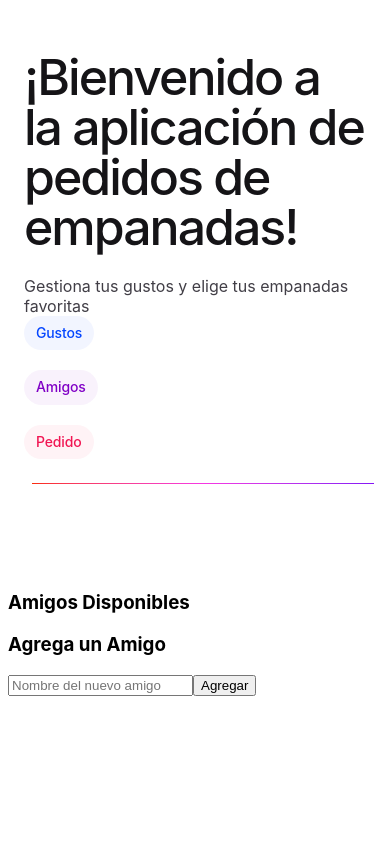
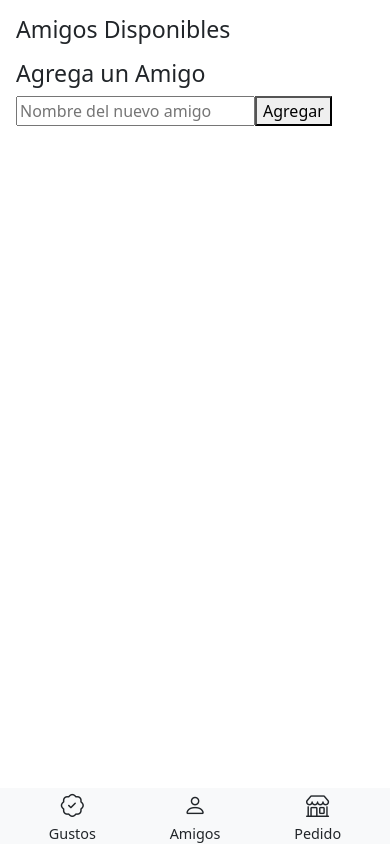
Before and after one commit to matiasmasciotta/empanadas-app, an Angular app: page /agregar-amigos in a window 390 px wide. Built offline with nearby package versions, Linux system fonts and the light colour scheme.

Commit message:
boostrap instalado y formato mobile

```diff
--- a/angular.json
+++ b/angular.json
@@ -27,6 +27,7 @@
               }
             ],
             "styles": [
+              "node_modules/bootstrap/dist/css/bootstrap.min.css",
               "src/styles.css"
             ],
             "scripts": []
--- a/package.json
+++ b/package.json
@@ -18,6 +18,7 @@
     "@angular/platform-browser": "^18.2.0",
     "@angular/platform-browser-dynamic": "^18.2.0",
     "@angular/router": "^18.2.0",
+    "bootstrap": "^5.3.3",
     "rxjs": "~7.8.0",
     "tslib": "^2.3.0",
     "zone.js": "~0.14.10"
--- a/src/app/app.component.html
+++ b/src/app/app.component.html
@@ -1,185 +1,23 @@
-<style>
-  :host {
-    --bright-blue: oklch(51.01% 0.274 263.83);
-    --electric-violet: oklch(53.18% 0.28 296.97);
-    --french-violet: oklch(47.66% 0.246 305.88);
-    --vivid-pink: oklch(69.02% 0.277 332.77);
-    --hot-red: oklch(61.42% 0.238 15.34);
-    --orange-red: oklch(63.32% 0.24 31.68);
-
-    --gray-900: oklch(19.37% 0.006 300.98);
-    --gray-700: oklch(36.98% 0.014 302.71);
-    --gray-400: oklch(70.9% 0.015 304.04);
-
-    --red-to-pink-to-purple-vertical-gradient: linear-gradient(
-      180deg,
-      var(--orange-red) 0%,
-      var(--vivid-pink) 50%,
-      var(--electric-violet) 100%
-    );
-
-    --red-to-pink-to-purple-horizontal-gradient: linear-gradient(
-      90deg,
-      var(--orange-red) 0%,
-      var(--vivid-pink) 50%,
-      var(--electric-violet) 100%
-    );
-
-    --pill-accent: var(--bright-blue);
-
-    font-family: "Inter", -apple-system, BlinkMacSystemFont, "Segoe UI", Roboto,
-      Helvetica, Arial, sans-serif, "Apple Color Emoji", "Segoe UI Emoji",
-      "Segoe UI Symbol";
-    box-sizing: border-box;
-    -webkit-font-smoothing: antialiased;
-    -moz-osx-font-smoothing: grayscale;
-  }
-
-  h1 {
-    font-size: 3.125rem;
-    color: var(--gray-900);
-    font-weight: 500;
-    line-height: 100%;
-    letter-spacing: -0.125rem;
-    margin: 0;
-    font-family: "Inter Tight", -apple-system, BlinkMacSystemFont, "Segoe UI", Roboto,
-      Helvetica, Arial, sans-serif, "Apple Color Emoji", "Segoe UI Emoji",
-      "Segoe UI Symbol";
-  }
-
-  p {
-    margin: 0;
-    color: var(--gray-700);
-  }
-
-  main {
-    width: 100%;
-    min-height: 100%;
-    display: flex;
-    justify-content: center;
-    align-items: center;
-    padding: 1rem;
-    box-sizing: inherit;
-    position: relative;
-  }
-
-  .angular-logo {
-    max-width: 9.2rem;
-  }
-
-  .content {
-    display: flex;
-    justify-content: space-around;
-    width: 100%;
-    max-width: 700px;
-    margin-bottom: 3rem;
-  }
-
-  .content h1 {
-    margin-top: 1.75rem;
-  }
-
-  .content p {
-    margin-top: 1.5rem;
-  }
-
-  .divider {
-    width: 1px;
-    background: var(--red-to-pink-to-purple-vertical-gradient);
-    margin-inline: 0.5rem;
-  }
-
-  .pill-group {
-    display: flex;
-    flex-direction: column;
-    align-items: start;
-    flex-wrap: wrap;
-    gap: 1.25rem;
-  }
-
-  .pill {
-    display: flex;
-    align-items: center;
-    --pill-accent: var(--bright-blue);
-    background: color-mix(in srgb, var(--pill-accent) 5%, transparent);
-    color: var(--pill-accent);
-    padding-inline: 0.75rem;
-    padding-block: 0.375rem;
-    border-radius: 2.75rem;
-    border: 0;
-    transition: background 0.3s ease;
-    font-family: var(--inter-font);
-    font-size: 0.875rem;
-    font-style: normal;
-    font-weight: 500;
-    line-height: 1.4rem;
-    letter-spacing: -0.00875rem;
-    text-decoration: none;
-  }
-
-  .pill:hover {
-    background: color-mix(in srgb, var(--pill-accent) 15%, transparent);
-  }
-
-  .pill-group .pill:nth-child(6n + 1) {
-    --pill-accent: var(--bright-blue);
-  }
-  .pill-group .pill:nth-child(6n + 2) {
-    --pill-accent: var(--french-violet);
-  }
-  .pill-group .pill:nth-child(6n + 3),
-  .pill-group .pill:nth-child(6n + 4),
-  .pill-group .pill:nth-child(6n + 5) {
-    --pill-accent: var(--hot-red);
-  }
-
-  .pill-group svg {
-    margin-inline-start: 0.25rem;
-  }
-
-  .social-links {
-    display: flex;
-    align-items: center;
-    gap: 0.73rem;
-    margin-top: 1.5rem;
-  }
-
-  .social-links path {
-    transition: fill 0.3s ease;
-    fill: var(--gray-400);
-  }
-
-  .social-links a:hover svg path {
-    fill: var(--gray-900);
-  }
-
-  @media screen and (max-width: 650px) {
-    .content {
-      flex-direction: column;
-      width: max-content;
-    }
-
-    .divider {
-      height: 1px;
-      width: 100%;
-      background: var(--red-to-pink-to-purple-horizontal-gradient);
-      margin-block: 1.5rem;
-    }
-  }
-</style>
-
 <main class="main">
   <div class="content">
-    <div class="left-side">
-      <h1>¡Bienvenido a la aplicación de pedidos de empanadas!</h1>
-      <p>Gestiona tus gustos y elige tus empanadas favoritas</p>
-      <div class="pill-group">
-        <a class="pill" href="/agregar-gustos">Gustos</a>
-        <a class="pill" href="/agregar-amigos">Amigos</a>
-        <a class="pill" href="/pedido">Pedido</a>
-      </div>
-    </div>
-    <div class="divider"></div>
+    <router-outlet></router-outlet>
   </div>
 </main>
-<router-outlet></router-outlet>
+
+<!-- Navbar inferior flotante -->
+<nav class="navbar navbar-expand fixed-bottom navbar-light bg-light">
+  <div class="container-fluid justify-content-around">
+    <a class="nav-link text-center" href="/agregar-gustos">
+      <i class="bi bi-patch-check fs-3"></i> <!-- Icono para gustos -->
+      <div>Gustos</div>
+    </a>
+    <a class="nav-link text-center" href="/agregar-amigos">
+      <i class="bi bi-person fs-3"></i> <!-- Icono para amigos -->
+      <div>Amigos</div>
+    </a>
+    <a class="nav-link text-center" href="/pedido">
+      <i class="bi bi-shop fs-3"></i> <!-- Icono para pedido -->
+      <div>Pedido</div>
+    </a>
+  </div>
+</nav>
--- a/src/app/components/pedido/pedido.component.html
+++ b/src/app/components/pedido/pedido.component.html
@@ -1,5 +1,10 @@
-<div class="col-lg-12 text-center">
+<div class="container">
+  <div class="row">
+    <div class="col col-lg-12">
+
+      <div class="alert alert-primary text-center" role="alert">
         <h3>Pedido actual</h3>
+      </div>
       <div>
         <label>Seleccionar amigo:</label>
         <select [(ngModel)]="selectedAmigo">
@@ -38,8 +43,9 @@
           <p>Total: {{ calcularTotalAmigo(amigo) | currency }}</p>
         </div>
       </div>
-
+      <div class="alert alert-success" role="alert">
         <h3>Total de Pedido: {{ calcularTotalGeneral() | currency }}</h3>
-
-
       </div>
+    </div>
+  </div>
+</div>
--- a/src/index.html
+++ b/src/index.html
@@ -6,6 +6,7 @@
   <base href="/">
   <meta name="viewport" content="width=device-width, initial-scale=1">
   <link rel="icon" type="image/x-icon" href="favicon.ico">
+  <link rel="stylesheet" href="https://cdn.jsdelivr.net/npm/bootstrap-icons@1.10.5/font/bootstrap-icons.css">
 </head>
 <body>
   <app-root></app-root>
--- a/src/styles.css
+++ b/src/styles.css
@@ -1 +1,37 @@
-/* You can add global styles to this file, and also import other style files */
+/* Asegúrate de que el main ocupe todo el alto de la pantalla menos el alto de la navbar */
+body, html {
+    height: 100%;
+    margin: 0;
+  }
+
+  main {
+    display: flex;
+    flex-direction: column;
+    height: calc(100vh - 56px); /* Ajusta si la altura de la navbar cambia */
+    padding: 1rem;
+    overflow-y: auto;
+  }
+
+  .navbar {
+    height: 56px; /* Ajusta la altura de la navbar si es necesario */
+  }
+
+  .nav-link {
+    text-align: center;
+    padding: 0.5rem 1rem;
+  }
+
+  .nav-link i {
+    display: block;
+  }
+
+  .nav-link div {
+    font-size: 0.9rem;
+  }
+
+  @media (min-width: 992px) {
+    /* Ajustes para escritorio si es necesario */
+    .navbar {
+      display: none; /* Oculta la navbar en pantallas grandes si lo prefieres */
+    }
+  }
```
Also changed, not shown: 1 other file (tests, documents, lock files or other folders). Lines whose indentation alone changed are shown as unchanged.
